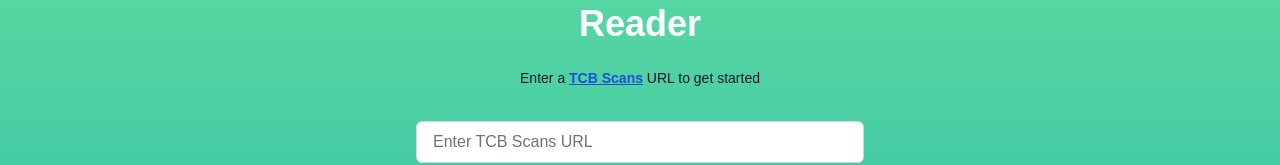
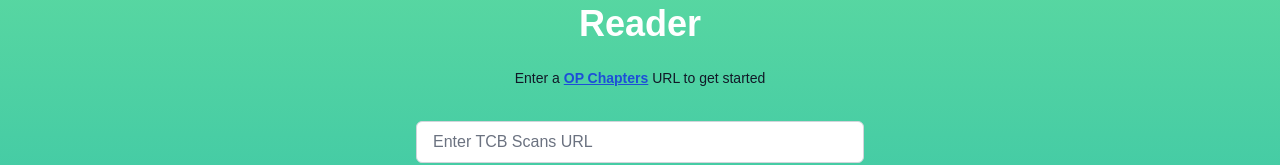
Before and after one commit to OnePanelOrg/OnePanelNext, a Next.js app: page / in a window 1280 px wide. Shown: the part 132-297 px from the top of the page. Built offline with nearby package versions, Linux system fonts and the light colour scheme.

Commit message:
new source

```diff
--- a/src/pages/index.tsx
+++ b/src/pages/index.tsx
@@ -17,7 +17,7 @@ const Home: NextPage = () => {
     if (!chapter_url) {
       return true;
     }
-    if (!chapter_url.includes("https://tcbscans.me/")) {
+    if (!chapter_url.includes("https://opchapters.com/")) {
       return true;
     }
     return false;
@@ -82,7 +82,7 @@ const Home: NextPage = () => {
               <div className="w-full max-w-md">
                 <h1 className="text-4xl font-bold mb-6 text-center text-white">Welcome to OnePanel Reader</h1>
                 <p className="text-center mb-8 text-gray-900 dark:text-white">
-                  Enter a <a href="https://tcbscans.me" target="_blank" rel="noopener noreferrer" className="text-blue-700 hover:text-blue-900 dark:text-blue-300 dark:hover:text-blue-100 underline font-semibold">TCB Scans</a> URL to get started
+                  Enter a <a href="https://opchapters.com/" target="_blank" rel="noopener noreferrer" className="text-blue-700 hover:text-blue-900 dark:text-blue-300 dark:hover:text-blue-100 underline font-semibold">OP Chapters</a> URL to get started
                 </p>
                 <InputForm childToParent={postUrl} />
               </div>
```
